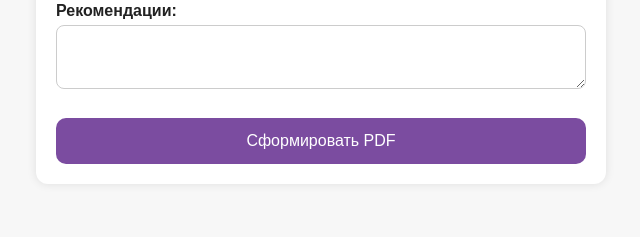
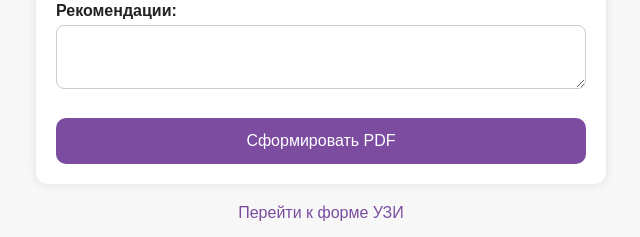
Before and after one commit to Yuliia921/new20-04-2025, a FastAPI app: page /consultation in a window 1280 px wide. Shown: the part 732-969 px from the top of the page, without its empty margins (319-959 px from the left). Before the commit the page ends 896 px from the top, so only its background shows below. Run offline with FastAPI, Linux system fonts and the light colour scheme.

Commit message:
Add files via upload

```diff
--- a/templates/consultation.html
+++ b/templates/consultation.html
@@ -32,5 +32,8 @@
 
         <button type="submit">Сформировать PDF</button>
     </form>
+    <div style="text-align:center; margin-top:20px;">
+        <a href="/" style="text-decoration:none; color:#7b4ca0;">Перейти к форме УЗИ</a>
+    </div>
 </body>
 </html>
--- a/templates/index.html
+++ b/templates/index.html
@@ -53,5 +53,8 @@
 
         <button type="submit">Сформировать PDF</button>
     </form>
+    <div style="text-align:center; margin-top:20px;">
+        <a href="/consultation" style="text-decoration:none; color:#7b4ca0;">Перейти к консультации</a>
+    </div>
 </body>
 </html>
```
